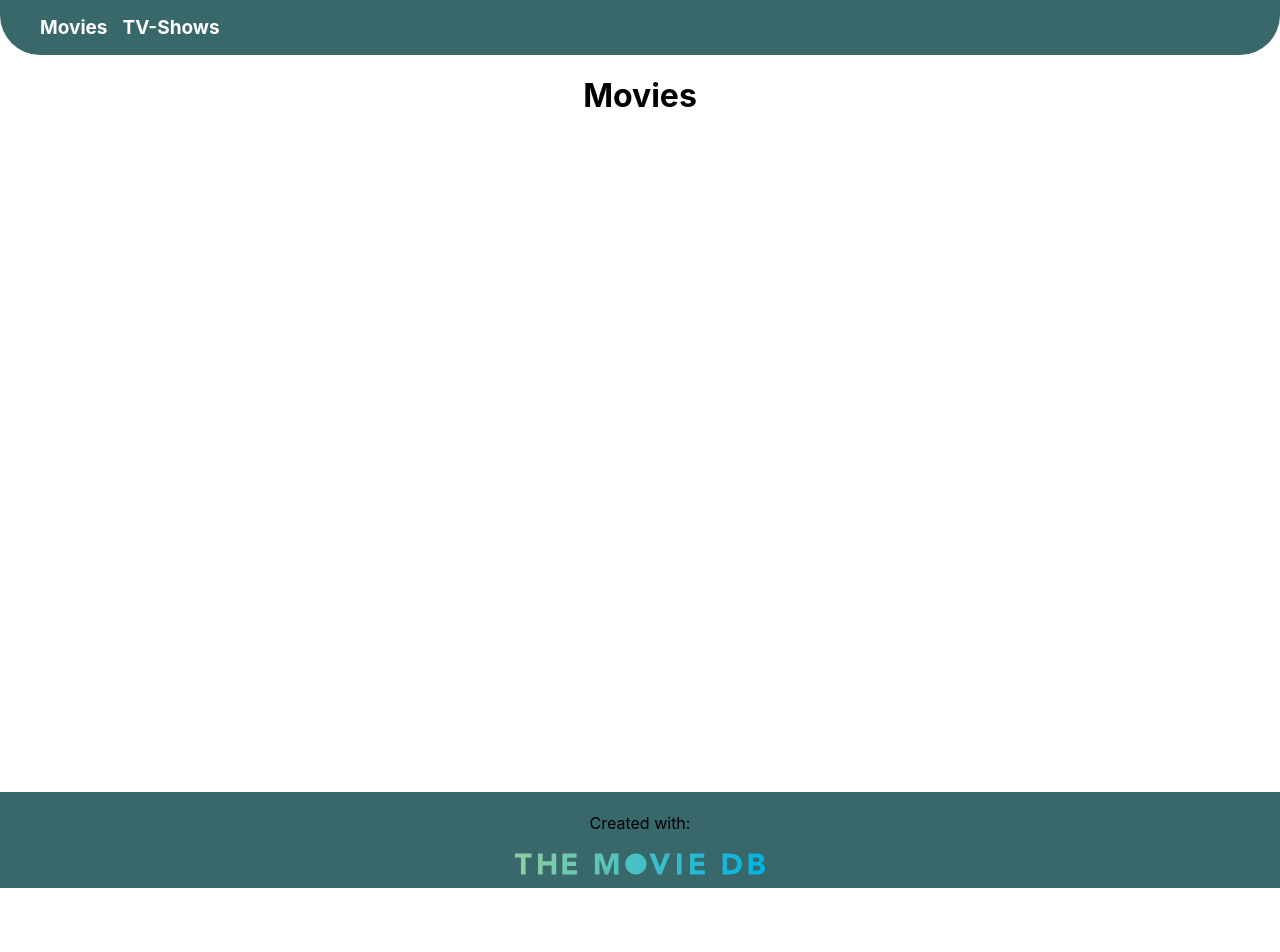
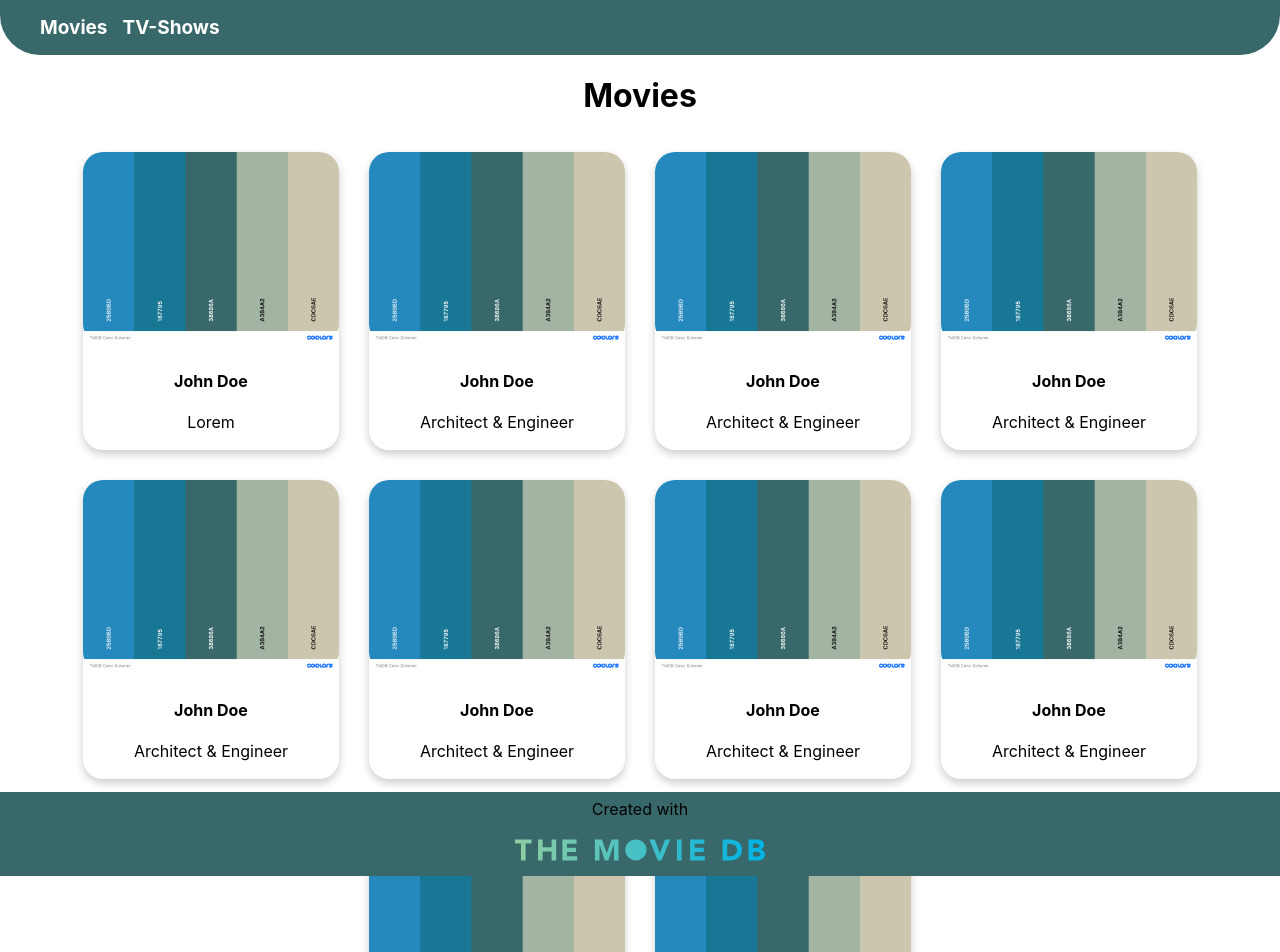
Before and after one commit to briandgomez/YER, a React (Create React App) app: page / in a window 1280 px wide. Shown: the top 952 px of the page. Before the commit the page ends 888 px from the top, so only its background shows below. Built offline with nearby package versions, Linux system fonts and the light colour scheme.

Commit message:
created cards for images

```diff
--- a/src/components/Movies/Movies.js
+++ b/src/components/Movies/Movies.js
@@ -1,9 +1,92 @@
 import React from "react";
+import pic from '../../TMDB Color Scheme.png';
 
 const Movies = () => {
     return (
         <div className="movies">
             <h1>Movies</h1>
+            <div style={{ display: "flex", flexWrap: 'wrap', justifyContent: "center" }}>
+                <div className="card">
+                    <img src={pic} />
+                    <div className="container">
+                        <h4><b>John Doe</b></h4>
+                        <p>Lorem</p>
+                    </div>
+                </div>
+
+                <div className="card">
+                    <img src={pic} />
+                    <div className="container">
+                        <h4><b>John Doe</b></h4>
+                        <p>Architect & Engineer</p>
+                    </div>
+                </div>
+
+                <div className="card">
+                    <img src={pic} />
+                    <div className="container">
+                        <h4><b>John Doe</b></h4>
+                        <p>Architect & Engineer</p>
+                    </div>
+                </div>
+
+                <div className="card">
+                    <img src={pic} />
+                    <div className="container">
+                        <h4><b>John Doe</b></h4>
+                        <p>Architect & Engineer</p>
+                    </div>
+                </div>
+
+                <div className="card">
+                    <img src={pic} />
+                    <div className="container">
+                        <h4><b>John Doe</b></h4>
+                        <p>Architect & Engineer</p>
+                    </div>
+                </div>
+
+                <div className="card">
+                    <img src={pic} />
+                    <div className="container">
+                        <h4><b>John Doe</b></h4>
+                        <p>Architect & Engineer</p>
+                    </div>
+                </div>
+
+
+                <div className="card">
+                    <img src={pic} />
+                    <div className="container">
+                        <h4><b>John Doe</b></h4>
+                        <p>Architect & Engineer</p>
+                    </div>
+                </div>
+
+                <div className="card">
+                    <img src={pic} />
+                    <div className="container">
+                        <h4><b>John Doe</b></h4>
+                        <p>Architect & Engineer</p>
+                    </div>
+                </div>
+
+                <div className="card">
+                    <img src={pic} />
+                    <div className="container">
+                        <h4><b>John Doe</b></h4>
+                        <p>Architect & Engineer</p>
+                    </div>
+                </div>
+
+                <div className="card">
+                    <img src={pic} />
+                    <div className="container">
+                        <h4><b>John Doe</b></h4>
+                        <p>Architect & Engineer</p>
+                    </div>
+                </div>
+            </div>
         </div>
     )
 }
--- a/src/components/footer/footer.js
+++ b/src/components/footer/footer.js
@@ -4,9 +4,10 @@ function Footer() {
     return (
         <footer>
             <div>
-                <p>Created with:</p>
+                <p style={{paddingTop:'7px'}}>Created with</p>
                 <img
                     src={image}
+                    style={{paddingBottom:'7px'}}
                     height={'30px'}
                     width={'250px'}
                 />
--- a/src/style.css
+++ b/src/style.css
@@ -22,8 +22,29 @@ header {
     color:white;
 }
 
+.card {
+    box-shadow: 0 4px 8px 0 rgba(0,0,0,0.2);
+    transition: 0.3s;
+    width: 20%;
+    border-radius: 20px;
+    margin: 15px;
+}
+
+.card:hover {
+    box-shadow: 0 8px 16px 0 rgba(0,0,0,0.9);
+}
+
+.card img {
+    border-radius: 20px;
+    width: 100%;
+}
+
+.container {
+    padding: 2px 16px;
+}
+
 footer {
-    position: absolute;
+    position: sticky;
     bottom: 0;
     width: 100%;
     height: 0.5rem;
@@ -31,5 +52,4 @@ footer {
 
 footer div {
     background-color: #38686A;
-    padding: 5px;
 }
```
